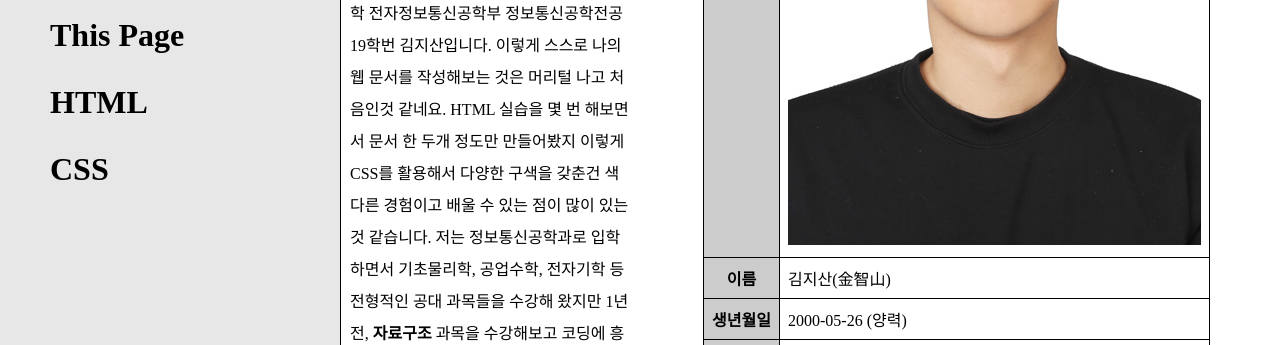
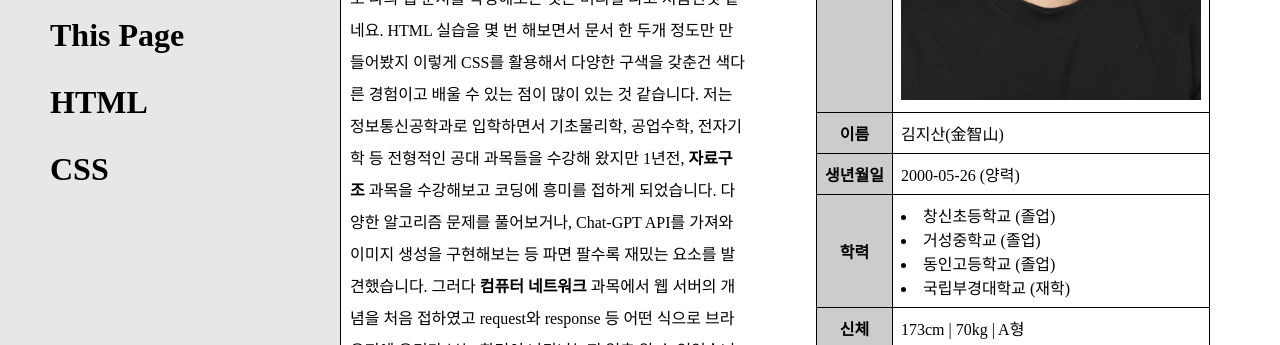
Before and after one commit to kjs254/MyWeb, a plain HTML site: page index.html in a window 1280 px wide. Shown: the part 365-710 px from the top of the page. Drawn offline with Linux system fonts and the light colour scheme.

Commit message:
Add files via upload

```diff
--- a/index.html
+++ b/index.html
@@ -82,6 +82,9 @@
                 margin-left: 5px;
                 margin-right: 15px;
             }
+            td img {
+                width: 300px;
+            }
 
 
         </style>
@@ -149,7 +152,7 @@
                         하지만 직접 웹 페이지를 개발하고자 했을 땐 너무나도 모르는게 많았고 제일 중요한 HTML을 어떻게 작성하는지 모르고 있었습니다. 이번 <strong>파이썬장고웹프로그래밍입문</strong>을 통해 웹 개발의 기반을
                         다질 수 있다면 좋겠습니다.
                     </p>
-                    <br><br><br><br><br><br><br>
+                    <br><br><br><br><br><br><br><br><br><br><br><br><br><br><br>
                 </div>
 
                 <hr>
@@ -161,7 +164,7 @@
                         css의 hover를 사용하여 버튼처럼 보이도록 설정했고 html의 table 태그를 이용하여 개인정보가 담긴 표를 작성해보았습니다. 그 외에도 다양한 css를 통해 무난하게 작성해보았습니다.
                         자바스크립트를 활용해 좀 더 동적인 페이지를 개발하는 것이 다음 목표입니다.
                     </p>
-                    <br><br><br><br><br><br><br>
+                    <br><br><br><br><br><br><br><br><br><br><br><br><br><br><br>
                 </div>
             </div>
 
```
